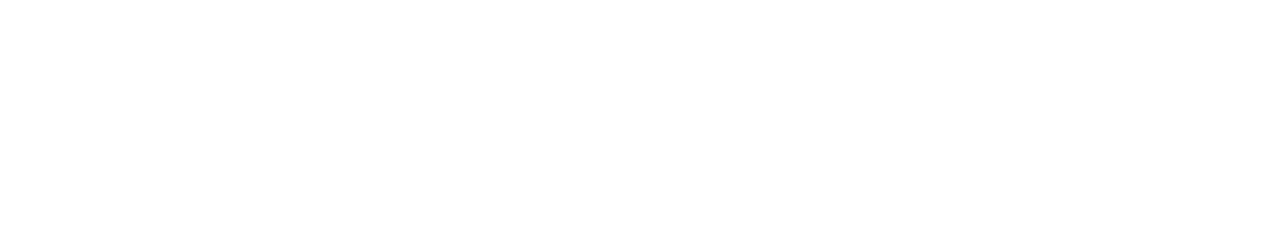
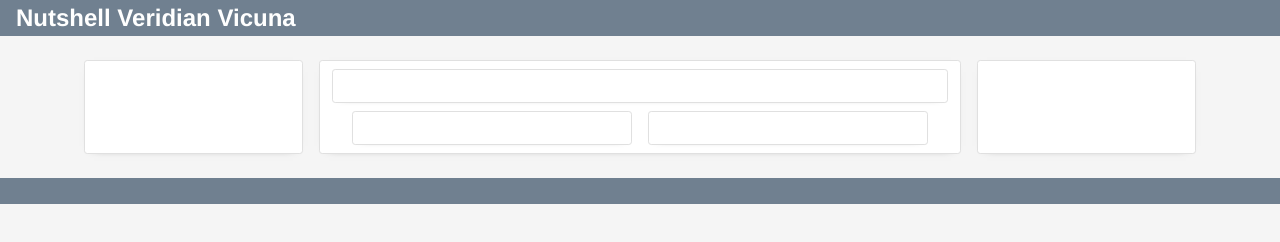
Before and after one commit to nss-day-cohort-39/nutshell-veridian-vicuna, a plain HTML site: page src/index.html in a window 1280 px wide. Drawn offline with Linux system fonts and the light colour scheme.

Commit message:
basic flexbox and .gitignore

```diff
--- a/src/index.html
+++ b/src/index.html
@@ -6,11 +6,28 @@
   <meta name="viewport" content="width=device-width, initial-scale=1.0">
   <meta http-equiv="X-UA-Compatible" content="ie=edge">
   <link rel="stylesheet" href="./styles/main.css">
-    <title>Document</title>
+  <title>Nutshell Veridian Vicuna</title>
 </head>
 
 <body>
   <div id="container">
+    <header>
+      <h1>Nutshell Veridian Vicuna</h1>
+    </header>
+
+    <main>
+      <section class="user box"></section>
+      <div class="midsection box">
+        <section class="news box"></section>
+        <section class="events box"></section>
+        <section class="tasks box"></section>
+      </div>
+      <section class="chat box"></section>
+    </main>
+
+    <footer>&nbsp;
+    </footer>
+
   </div>
   <script type="module" src="scripts/main.js"></script>
 </body>
--- a/src/styles/main.css
+++ b/src/styles/main.css
@@ -0,0 +1,82 @@
+html,
+body {
+  margin: 0;
+  padding: 0;
+  box-sizing: border-box;
+  background: whitesmoke;
+  font-family: Helvetica, sans-serif;
+}
+
+header,
+footer {
+  background: slategray;
+  padding: 0.25rem 1rem;
+}
+
+header h1 {
+  color: white;
+  font-size: 1.5em;
+  margin: 0;
+}
+
+main {
+  display: flex;
+  flex-direction: row;
+  flex-wrap: wrap;
+  justify-content: center;
+  padding: 1.5rem;
+}
+
+section.user {
+  width: 15%;
+  padding: 1em;
+  margin-right: 1rem;
+  background: white;
+}
+
+.midsection {
+  width: 50%;
+  padding: 1em;
+  margin-right: 1rem;
+  background: white;
+  display: flex;
+  flex-direction: row;
+  flex-wrap: wrap;
+  justify-content: center;
+}
+
+.midsection section.news {
+  width: 100%;
+  padding: 1em;
+  /* margin-right: 1rem; */
+  margin-bottom: 0.5rem;
+  background: white;
+}
+
+.midsection section.events {
+  width: 40%;
+  padding: 1em;
+  margin-right: 1rem;
+  background: white;
+}
+
+.midsection section.tasks {
+  width: 40%;
+  padding: 1em;
+  /* margin-right: 1rem; */
+  background: white;
+}
+
+section.chat {
+  width: 15%;
+  padding: 1em;
+  /* margin-right: 1rem; */
+  background: white;
+}
+
+.box {
+  border: 1px solid #e0e0e0;
+  padding: 0.5rem 0.75rem;
+  border-radius: 0.2rem;
+  box-shadow: 0px 2px 10px -10px black;
+}
```
Lines whose indentation alone changed are shown as unchanged.
